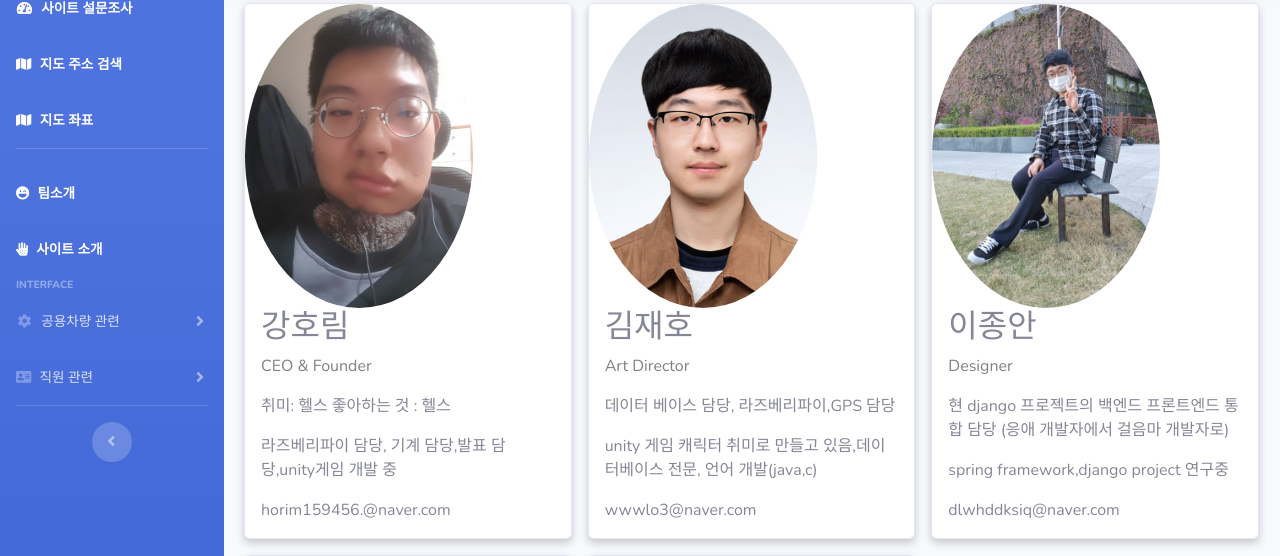
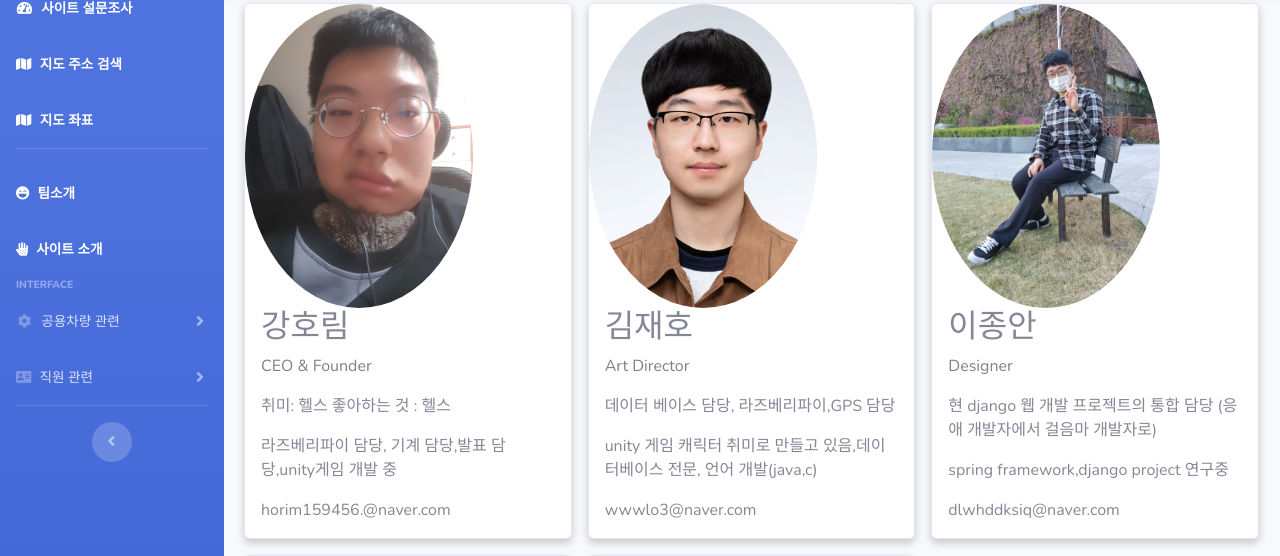
Before and after one commit to LeeJongAnn/capstone_CMD, a Django app: page /pybo/team/ in a window 1280 px wide. Shown: the part 91-647 px from the top of the page. Run offline with Django 3.2, Linux system fonts and the light colour scheme; some libraries are stand-ins or nearby versions.

Commit message:
자기소개 수정

```diff
--- a/templates/mainpage.html
+++ b/templates/mainpage.html
@@ -176,7 +176,7 @@
       <div class="container">
         <h2>이종안</h2>
         <p class="title">Designer</p>
-        <p>현 django 프로젝트의 백엔드 프론트엔드 통합 담당 (응애 개발자에서 걸음마 개발자로)</p>
+        <p>현 django 웹 개발 프로젝트의 통합 담당 (응애 개발자에서 걸음마 개발자로)</p>
         <p>spring framework,django project 연구중</p>
         <p>dlwhddksiq@naver.com</p>
       </div>
```
